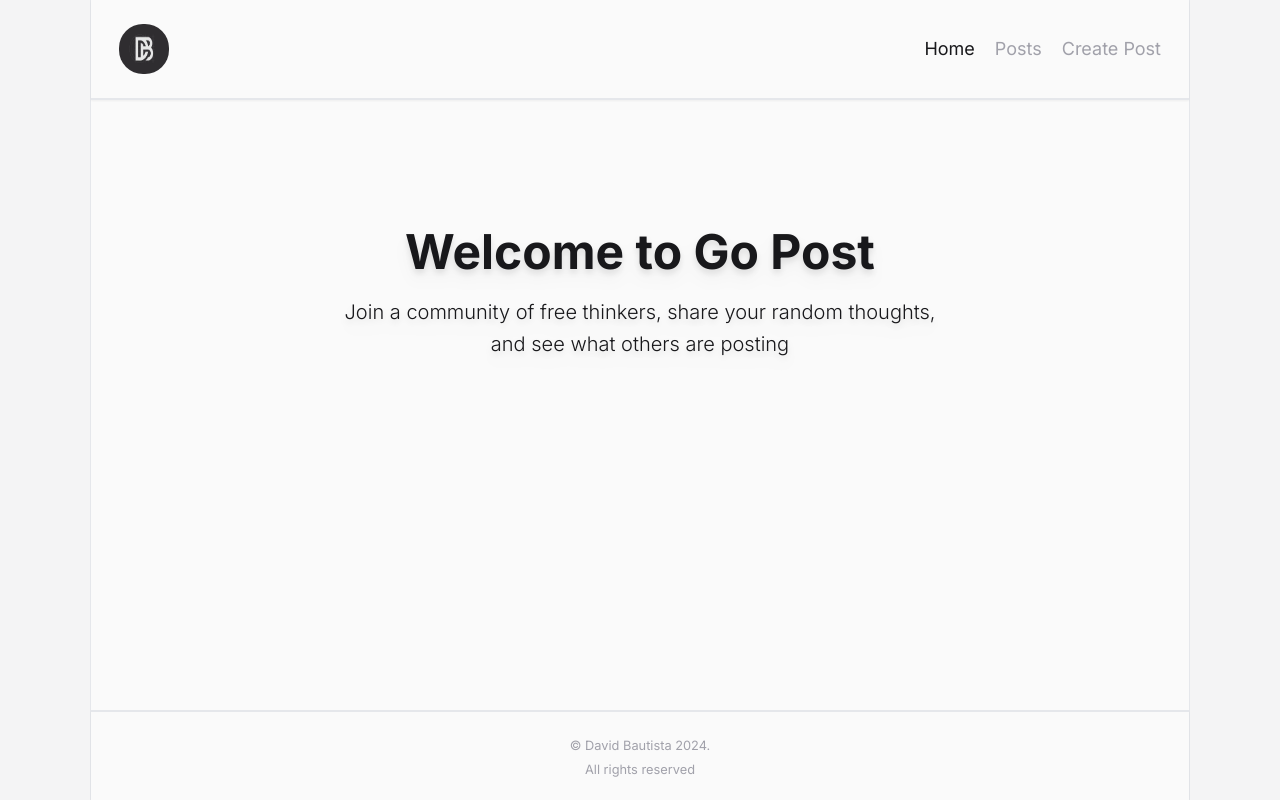
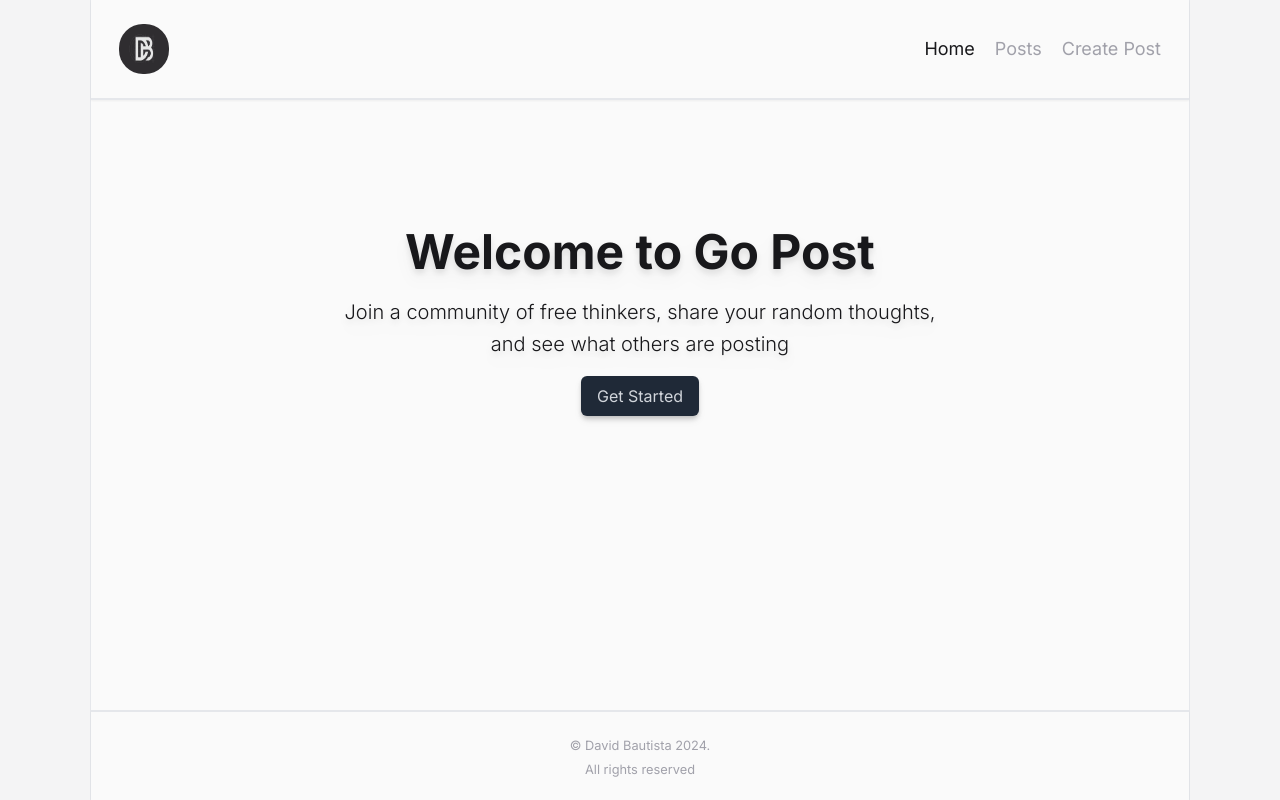
Before and after one commit to vid-db/Go-post, a Next.js app: page / in a window 1280 px wide. Built offline with nearby package versions, Linux system fonts and the light colour scheme.

Commit message:
landing page get started

```diff
--- a/src/app/page.tsx
+++ b/src/app/page.tsx
@@ -1,3 +1,4 @@
+import LandingSignin from "@/components/landingSignin";
 
 export default function Home() {
   return (
@@ -9,7 +10,7 @@ export default function Home() {
         Join a community of free thinkers, share your random thoughts,<br /> and see what others are posting
       </p>
       <div className="max-w-[750px] mx-auto mt-4 flex justify-center">
-        {/* <LandingSignin /> */}
+        <LandingSignin />
       </div>
 
     </main >
--- a/src/components/landingSignin.tsx
+++ b/src/components/landingSignin.tsx
@@ -1,15 +1,15 @@
-// "use client";
+"use client";
 
-// import { LoginLink } from "@kinde-oss/kinde-auth-nextjs";
+import { LoginLink } from "@kinde-oss/kinde-auth-nextjs";
 
-// const LandingSignin = () => {
-//     return (
+const LandingSignin = () => {
+    return (
 
-//         <LoginLink className=" bg-gray-800 px-4 py-2 rounded-md text-gray-300  shadow-md drop-shadow-md">
-//             Get Started
-//         </LoginLink>
+        <LoginLink className=" bg-gray-800 px-4 py-2 rounded-md text-gray-300  shadow-md drop-shadow-md">
+            Get Started
+        </LoginLink>
 
-//     )
-// }
+    )
+}
 
-// export default LandingSignin
+export default LandingSignin
```
